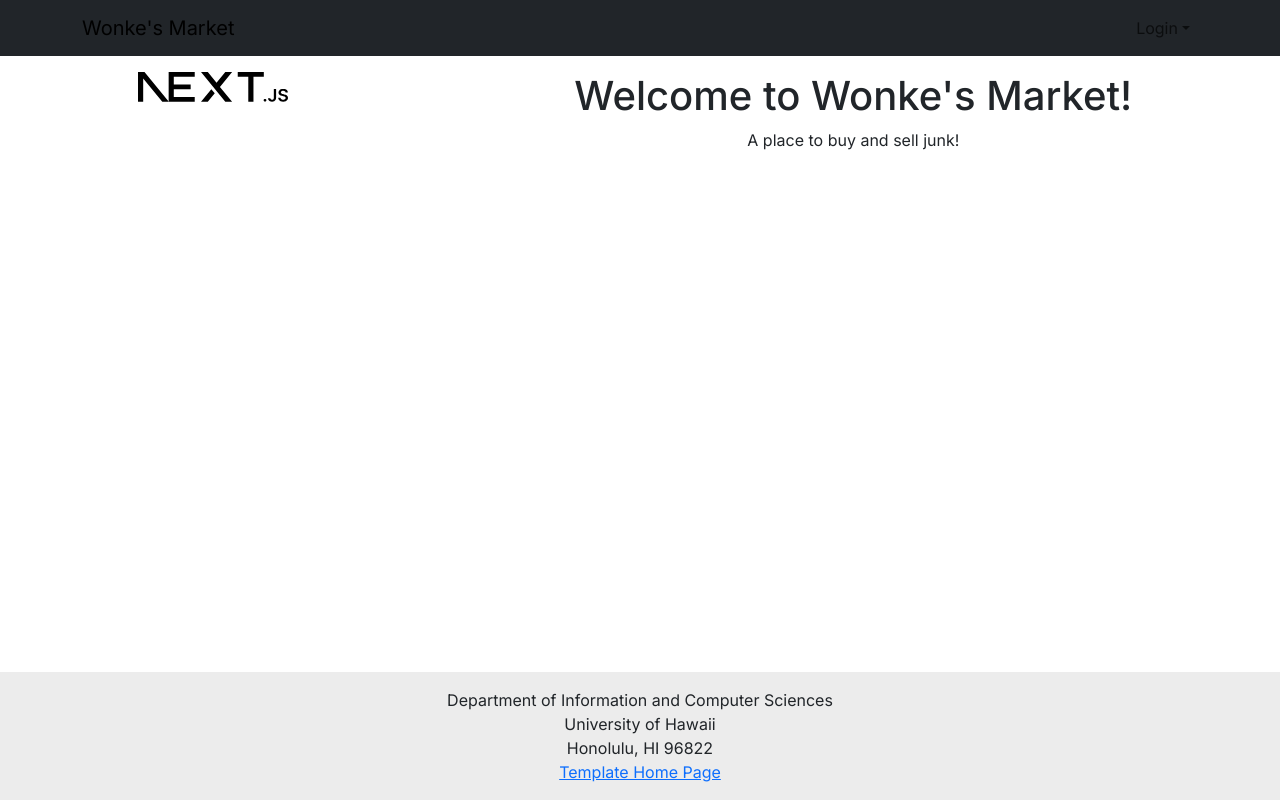
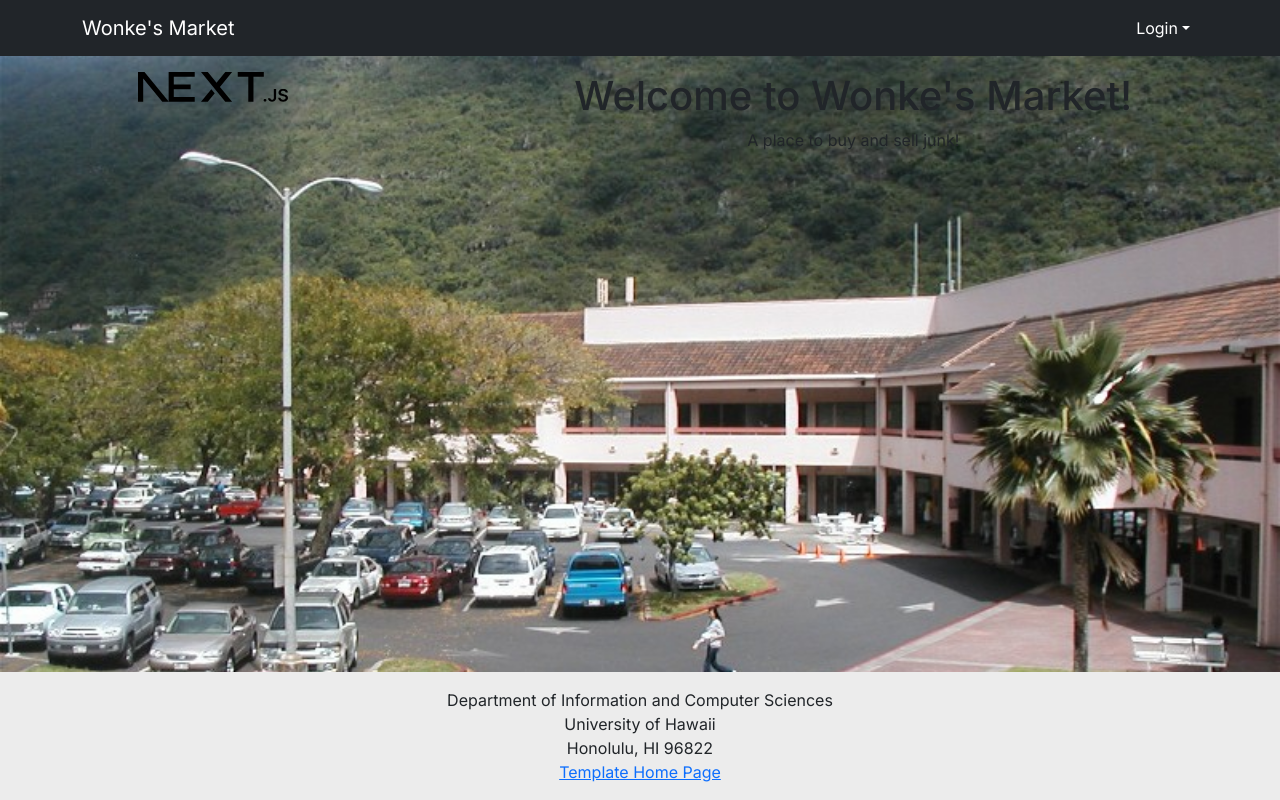
Before and after one commit to wonkes-manoa/manoa-student-market, a Next.js app: page / in a window 1280 px wide. Built offline with nearby package versions, Linux system fonts and the light colour scheme; no server answers.

Commit message:
Fixed Navbar colors

```diff
--- a/src/app/globals.css
+++ b/src/app/globals.css
@@ -1,3 +1,21 @@
+:root {
+  --nat-navbar-bg: #082D0F;
+  --nat-navbar-bg-color: #082D0F;
+  --nat-navbat-text-highlight: khaki;
+  --nat-navbar-highlight-text: var(--bs-gray-500);
+  --nat-navbar-highlight-bg: lightblue;
+  --nat-navbar-bg-rgb: 0, 0, 139;
+  --nat-navbar-text-color: white;
+}
+
+body .navbar {
+  --bs-navbar-active-color: var(--nat-navbar-highlight-text);
+  --bs-navbar-brand-color: var(--nat-navbar-text-color);
+  --bs-navbar-brand-hover-color: var(--nat-navbar-highlight-text);
+  --bs-navbar-color: var(--nat-navbar-text-color);
+  --bs-navbar-hover-color: var(--nat-navbar-highlight-text);
+}
+
 html,
 body {
   --bs-light-rgb: 236, 236, 236;
@@ -5,7 +23,11 @@ body {
   height: 100%;
   padding: 0;
   margin: 0;
+  background: fixed center url("/mm2.jpg");
+  background-size: cover;
+  background-repeat: no-repeat;
 }
+
 .wrapper {
   box-sizing: border-box;
   min-height: 100%;
```
